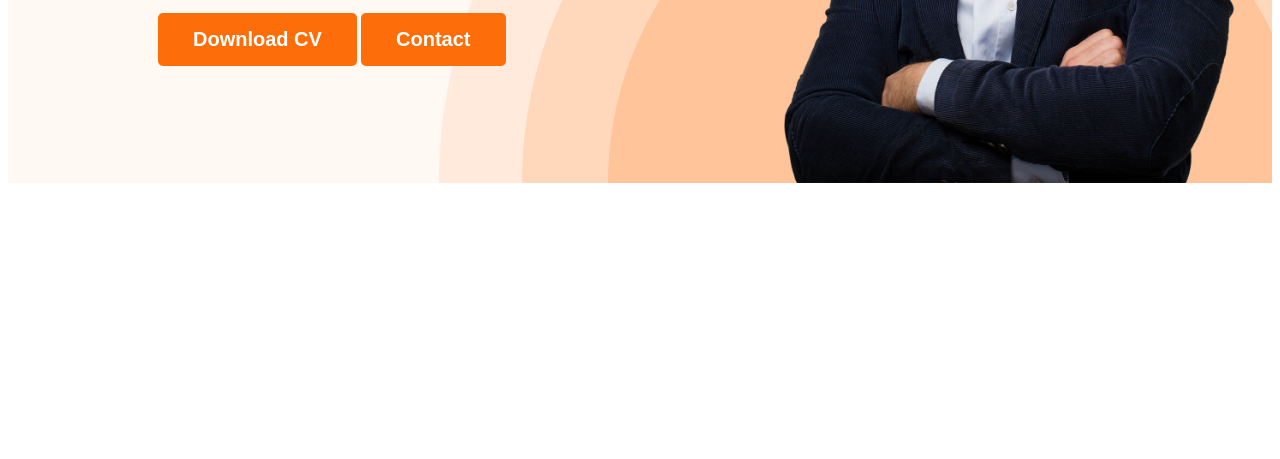
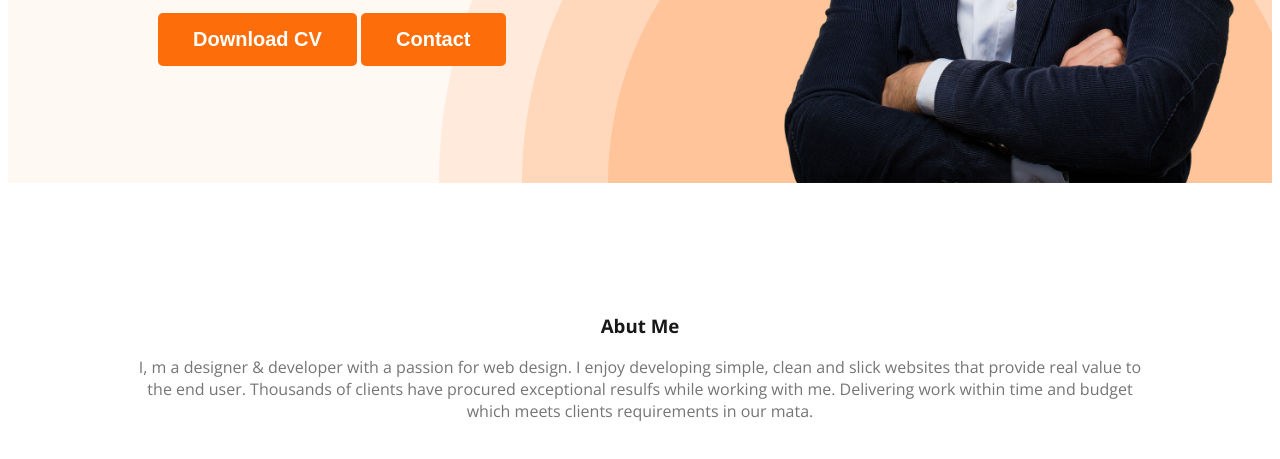
Before and after one commit to masumbi11/developer-portfolio, a plain HTML site: page index.html in a window 1280 px wide. Shown: the part 585-1044 px from the top of the page. Before the commit the page ends 800 px from the top, so only its background shows below. Drawn offline with nearby package versions, Linux system fonts and the light colour scheme.

Commit message:
add abut

```diff
--- a/index.html
+++ b/index.html
@@ -32,6 +32,10 @@
 
     </header>
     <main>
+        <section class="abut">
+            <h3 class="section-titel">Abut Me</h3>
+            <p class="section-descption">I, m a designer & developer with a passion for web design. I enjoy developing simple, clean and slick websites that provide real value to the end user. Thousands of clients have procured exceptional resulfs while working with me. Delivering work within time and budget which meets clients requirements in our mata.</p>
+        </section>
 
     </main>
     <footer>
--- a/stayls/portfolio.css
+++ b/stayls/portfolio.css
@@ -20,6 +20,17 @@ body {
     border: 0;
     padding: 15px 35px;
      }
+.section-titel{
+    color: #181818;
+    text-align: center;
+    font-weight: 700;
+    font-size: 35;
+}
+.section-descption{
+    color: #757575;
+    text-align: center;
+    font-size: 18;
+}
 /* nav riletad css */
 nav{
     display: flex;
@@ -80,3 +91,11 @@ nav a{
 .banner-descption{
     margin-top: 5px;
 }
+/* mine section */
+/* abut section */
+.abut{
+    margin: 150px;
+    border-radius: 10px;
+    border-color: #FFF8F3;
+    margin: 130px;
+}
```
